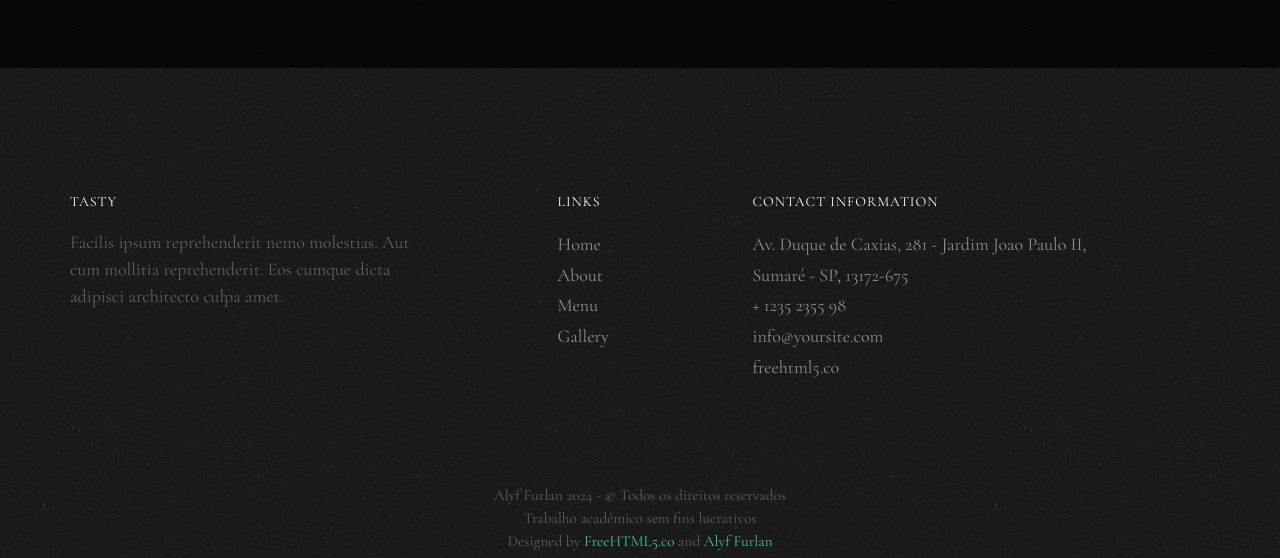
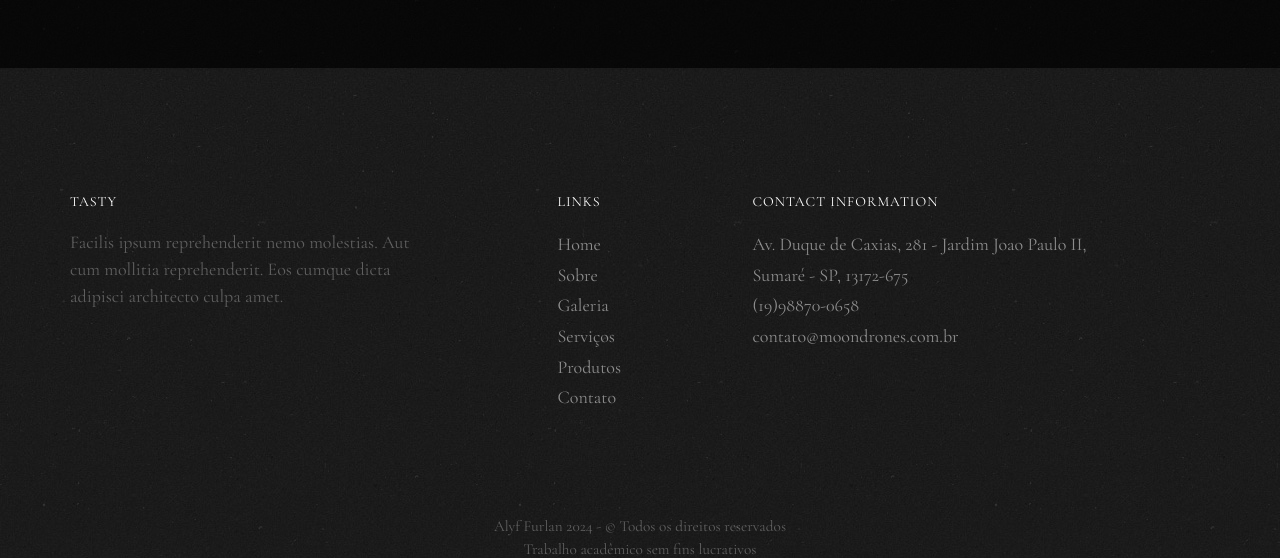
Before and after one commit to alyorifur/drones, a plain HTML site: page index.html in a window 1280 px wide. Shown: the part 6740-7298 px from the top of the page. Drawn offline with nearby package versions, Linux system fonts and the light colour scheme; files whose address does not match are found by name.

Commit message:
wsedrftg

```diff
--- a/index.html
+++ b/index.html
@@ -349,10 +349,12 @@
 				<div class="col-md-2 col-md-push-1 fh5co-widget">
 					<h4>Links</h4>
 					<ul class="fh5co-footer-links">
-						<li><a href="#">Home</a></li>
-						<li><a href="#">About</a></li>
-						<li><a href="#">Menu</a></li>
-						<li><a href="#">Gallery</a></li>
+						<li><a href="index.html">Home</a></li>
+						<li><a href="about.html">Sobre</a></li>
+						<li class="has-dropdown"><a href="gallery.html">Galeria</a></li>
+						<li><a href="reservation.html">Serviços</a></li>
+						<li><a href="menu.html">Produtos</a></li>
+						<li><a href="contact.html">Contato</a></li>
 					</ul>
 				</div>
 				<!--
@@ -371,9 +373,8 @@
 					<h4>Contact Information</h4>
 					<ul class="fh5co-footer-links">
 						<li>Av. Duque de Caxias, 281 - Jardim Joao Paulo II, Sumaré - SP, 13172-675</li>
-						<li><a href="tel://1234567920">+ 1235 2355 98</a></li>
-						<li><a href="mailto:info@yoursite.com">info@yoursite.com</a></li>
-						<li><a href="http://https://freehtml5.co">freehtml5.co</a></li>
+						<li><a href="tel://1234567920">(19)98870-0658</a></li>
+						<li><a href="mailto:info@yoursite.com">contato@moondrones.com.br</a></li>
 					</ul>
 				</div>
 
```
